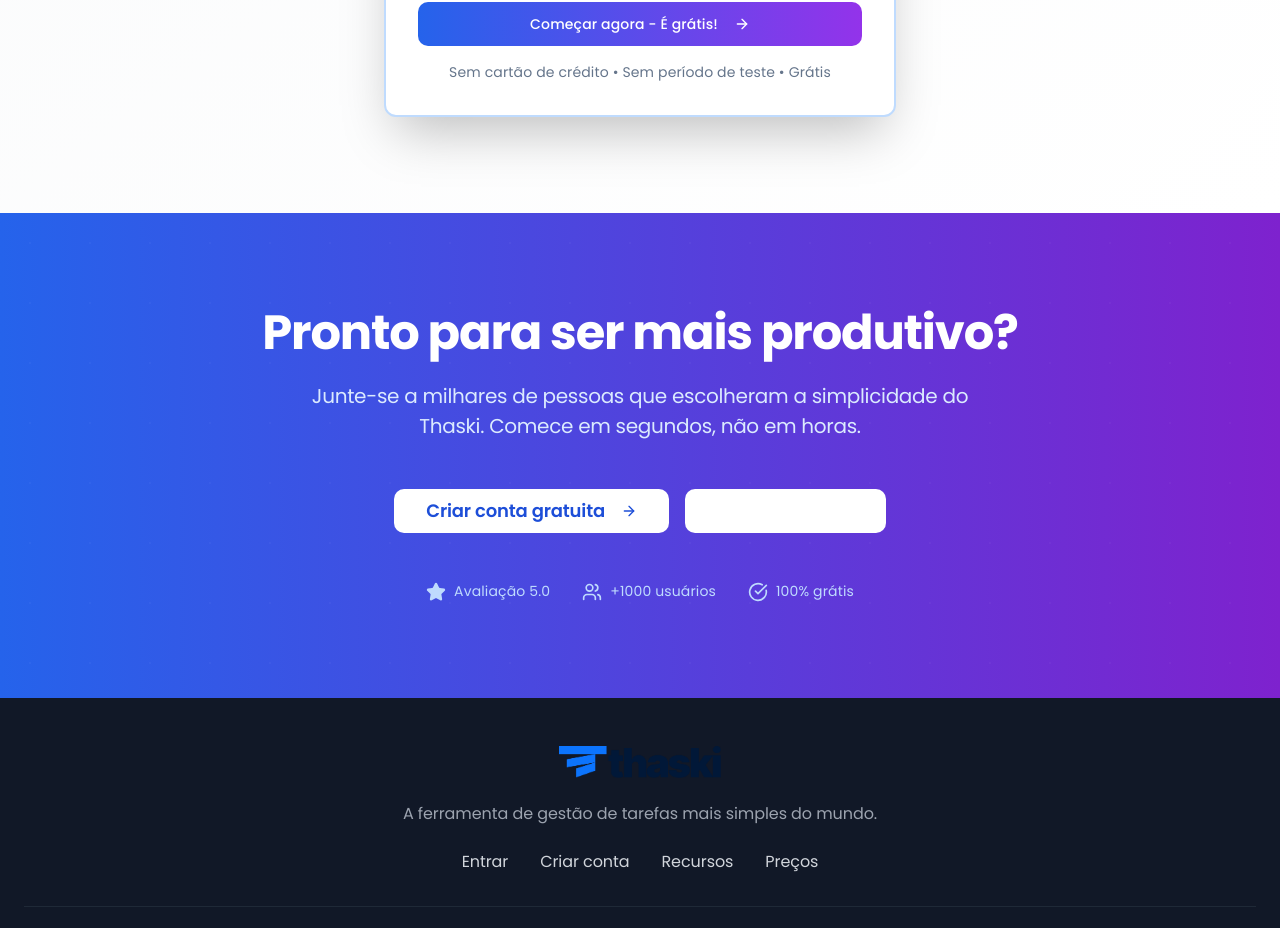
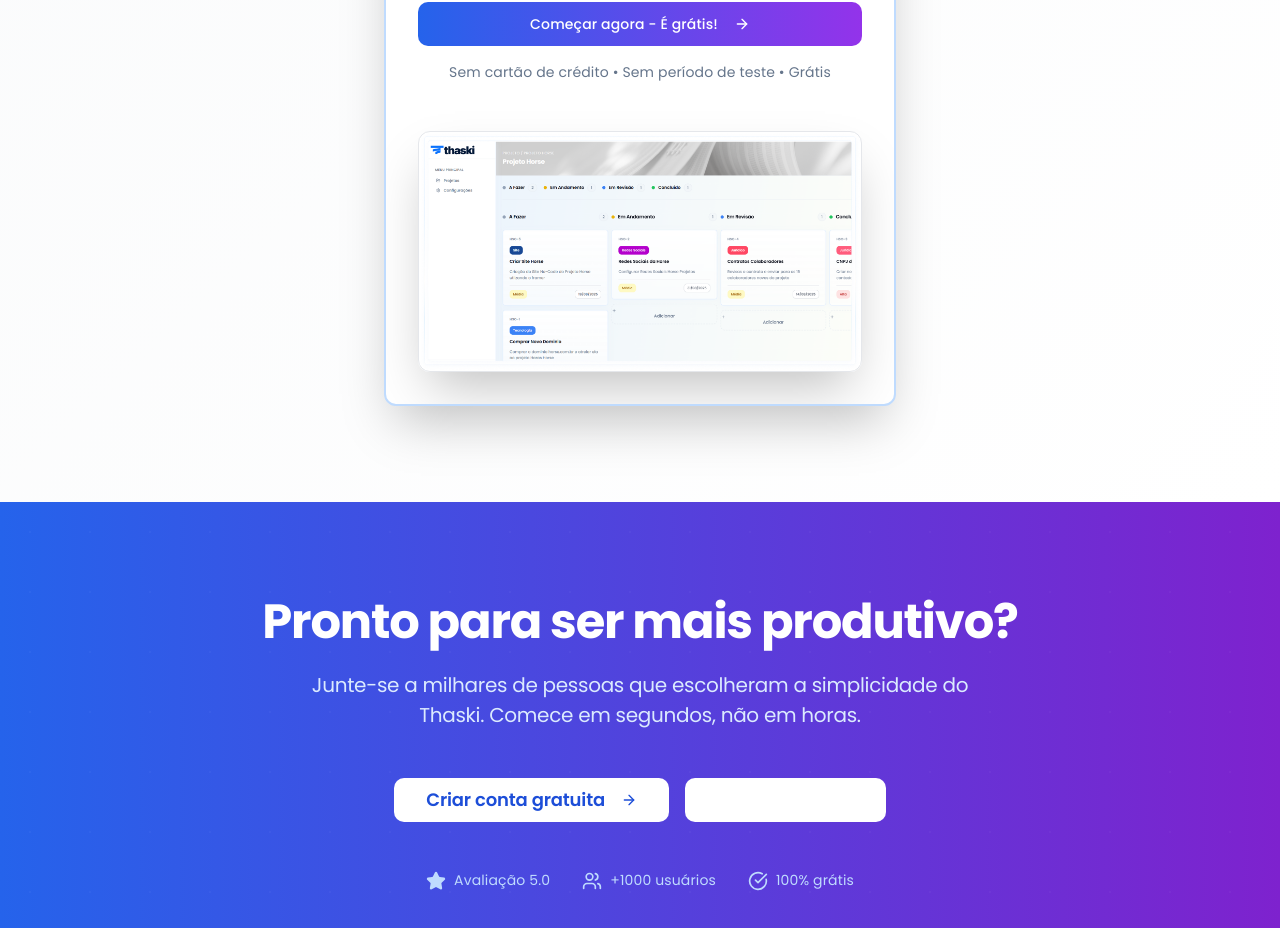
Before and after one commit to RobertMartins2/thaski, a React (Vite) app: page /lp in a window 1280 px wide. Shown: the part 3034-3962 px from the top of the page. Built offline with nearby package versions, Linux system fonts and the light colour scheme.

Commit message:
Adicionar imagem na LP
Adicionada imagem na landing page abaixo do texto "Sem Cartão de Crédito. Sem Limites...".

```diff
--- a/src/pages/LandingPage.tsx
+++ b/src/pages/LandingPage.tsx
@@ -348,6 +348,15 @@ export default function LandingPage() {
                 <p className="text-sm text-muted-foreground mt-4">
                   Sem cartão de crédito • Sem período de teste • Grátis
                 </p>
+
+                {/* Product Screenshot */}
+                <div className="mt-12">
+                  <img
+                    src="/lovable-uploads/b7a16a39-d118-4e70-ac87-ba52f7f8ad9b.png"
+                    alt="Interface do Thaski mostrando projeto Horse com colunas A Fazer, Em Andamento, Em Revisão e Concluído"
+                    className="w-full max-w-4xl mx-auto rounded-xl shadow-2xl border border-gray-200"
+                  />
+                </div>
               </CardContent>
             </Card>
           </div>
```
Also changed, not shown: public/lovable-uploads/b7a16a39-d118-4e70-ac87-ba52f7f8ad9b.png (added).
